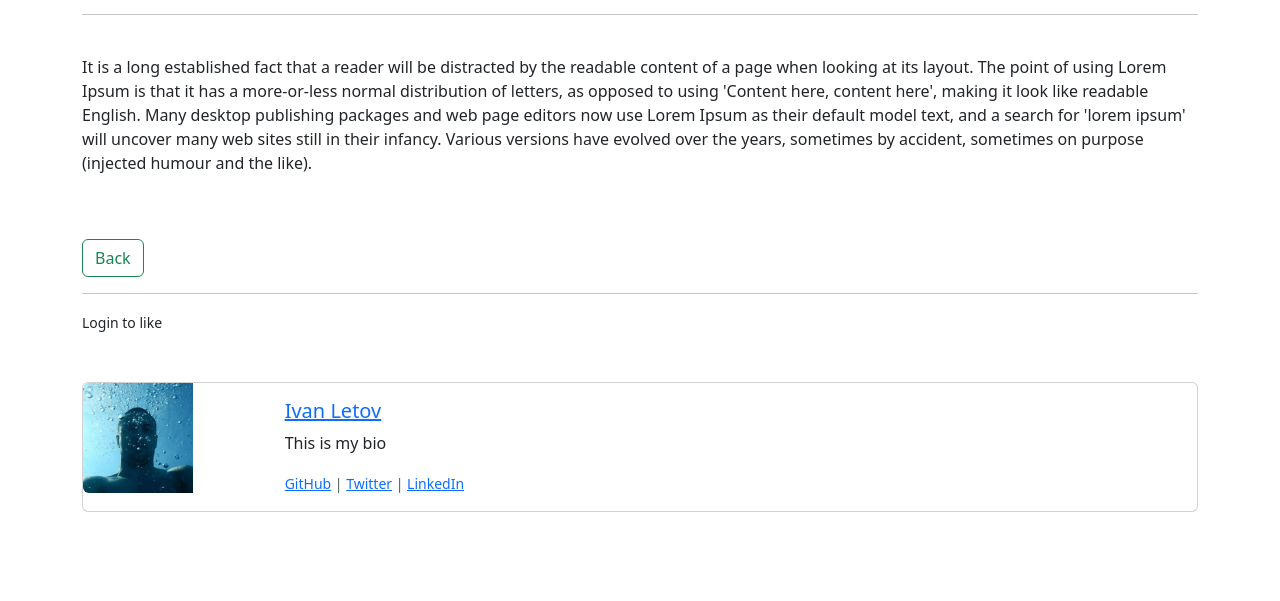
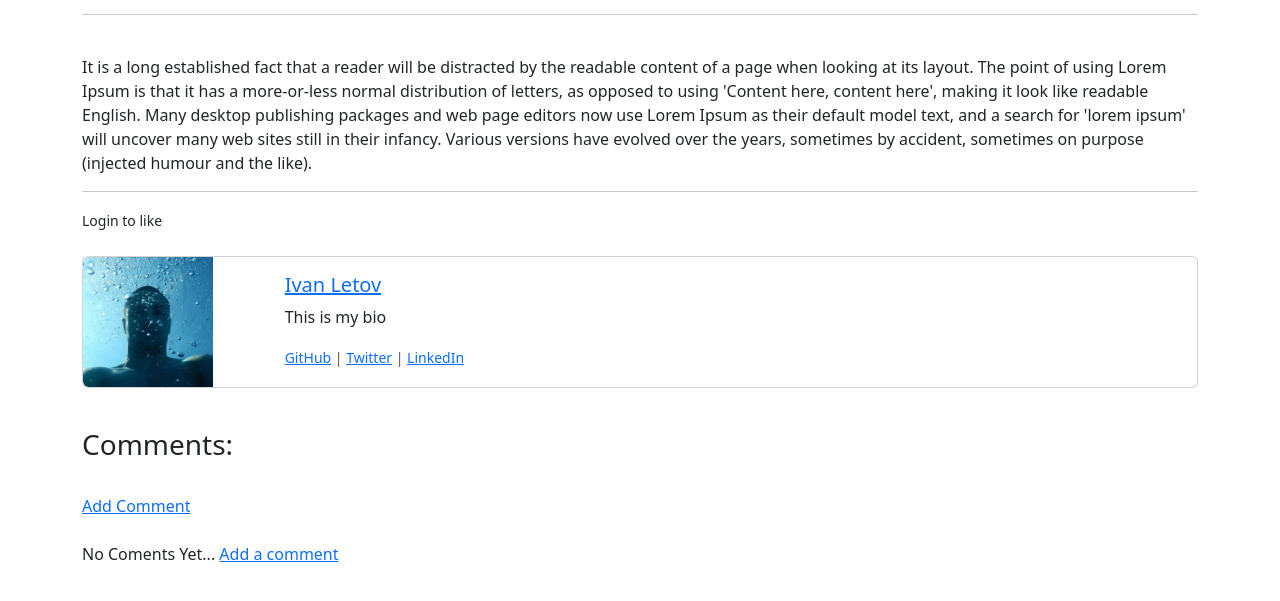
Before and after one commit to iletov/django-blog, a Django app: page /article/17 in a window 1280 px wide. Shown: the part 162-763 px from the top of the page. Run offline with Django 3.2, Linux system fonts and the light colour scheme; data comes from the database, SQL or seed files in the repository; both versions use the stored data as it was after the commit; tables that the repository leaves empty hold one stand-in row (values such as "Sample post"); some libraries are stand-ins or nearby versions.

Commit message:
Working on the comments

```diff
--- a/blog/blogers/views.py
+++ b/blog/blogers/views.py
@@ -15,7 +15,7 @@ class CreeateProfilePageView(CreateView):
 	# fields = '__all__'
 	template_name = 'registration/create_user_profile_page.html'
 
-	def form_valid(self, form):
+	def form_valid(self, form): # this function inserts the user id into the form
 		form.instance.user = self.request.user
 		return super().form_valid(form)
 
--- a/blog/myblog/admin.py
+++ b/blog/myblog/admin.py
@@ -1,6 +1,7 @@
 from django.contrib import admin
-from .models import Post, Category, Profile
+from .models import Post, Category, Profile, Comment
 
 admin.site.register(Post)
 admin.site.register(Category)
 admin.site.register(Profile)
+admin.site.register(Comment)
--- a/blog/myblog/forms.py
+++ b/blog/myblog/forms.py
@@ -1,5 +1,5 @@
 from django import forms
-from .models import Post, Category
+from .models import Post, Category, Comment
 
 # 1 - Hardcoding the category will be like:
 # categories = [('random', 'random'), ('sports', 'sports'), ('social', 'social')]
@@ -41,3 +41,14 @@ class UpdateForm(forms.ModelForm):
 			'snippet': forms.TextInput(attrs={'class': 'form-control'}),
 			'body': forms.Textarea(attrs={'class': 'form-control'}),
 		}
+
+
+class CommentForm(forms.ModelForm):
+	class Meta:
+		model = Comment
+		fields = ('name', 'body')
+
+		widgets = {
+			'name': forms.TextInput(attrs={'class':'form-control'}),
+			'body': forms.Textarea(attrs={'class':'form-control'}),
+		}
--- a/blog/myblog/models.py
+++ b/blog/myblog/models.py
@@ -54,3 +54,14 @@ class Post(models.Model):
 
 	def total_likes(self):
 		return self.likes.count()
+
+
+class Comment(models.Model):
+# The class Comment needs to be associated with the class Post.
+	post = models.ForeignKey(Post, related_name='comments', on_delete=models.CASCADE)
+	name = models.CharField(max_length=255)
+	body = models.TextField()
+	date_added = models.DateTimeField(auto_now_add=True)
+
+	def __str__(self):
+		return '%s - %s' % (self.post.title, self.name)
--- a/blog/myblog/templates/article_details.html
+++ b/blog/myblog/templates/article_details.html
@@ -15,13 +15,13 @@
 
 <hr><br>
 {% if post.header_image %}
-	<img src="{{ post.header_image.url }}">
+<img src="{{ post.header_image.url }}" width="100%">
 {% endif %}
 
 {{ post.body|safe }}
-<br><br>
 
-<a href="{% url 'home' %}" class="btn btn-outline-success">Back</a>
+
+<!-- <a href="{% url 'home' %}" class="btn btn-outline-success">Back</a> -->
 
 
 {% if user.is_authenticated %}
@@ -56,16 +56,15 @@
 	<small>Login to like</small>
 	{% endif %}
 </form>
-<br><br>
-
+<br>
 <div class="card mb-3">
 	<div class="row g-0">
 		<div class="col-md-2">
 
 			{% if post.author.profile.profile_pic %}
-     	<img src="{{ post.author.profile.profile_pic.url }}" class="img-fluid rounded-start" alt="..." width="110" height="110">
+			<img src="{{ post.author.profile.profile_pic.url }}" class="img-fluid rounded-start" alt="..." width="130" height="130">
 			{% else %}
-    	<img src="{% static 'myblog/images/default-profile-pic.png' %}" class="img-fluid rounded-start" width="110" height="110">
+			<img src="{% static 'myblog/images/default-profile-pic.png' %}" class="img-fluid rounded-start" width="100" height="100">
 			{% endif %}
 
 		</div>
@@ -86,5 +85,33 @@
 	</div>
 </div>
 
+<br>
+<h3>Comments:</h3>
+<br>
+<a href="{% url 'add_comment' post.pk %}">Add Comment</a>
+<br>
+<br>
+<!-- CODE HERE THE COMMENTS -->
+{% if not post.comments.all %}
+	<p>No Coments Yet... <a href="#">Add a comment</p>
+{% else %}
+
+	{% if user.is_authenticated %}
+
+		{% for comment in post.comments.all %}
+			<strong>
+				{{ comment.name }}
+			</strong><br>
+				{{ comment.body }}<br>
+				<small>{{ comment.date_added }}</small>
+				<br><br>
+		{% endfor %}
+
+	{% else %}
+			You need to login to comment
+	{% endif %}
+
+{% endif %}
+
 
 {% endblock %}
--- a/blog/myblog/urls.py
+++ b/blog/myblog/urls.py
@@ -1,7 +1,6 @@
 from django.urls import path
 # from . import views
-from .views import HomeView, ArticleDetailView, AddPostView, UpdatePostView, DeletePostView, AddCategoryView, CategoryView, LikeView
-
+from .views import HomeView, ArticleDetailView, AddPostView, UpdatePostView, DeletePostView, AddCategoryView, CategoryView, LikeView, AddCommentView
 
 urlpatterns = [
     # path('', views.home, name="home"),
@@ -12,5 +11,6 @@ urlpatterns = [
     path('article/<int:pk>/delete', DeletePostView.as_view(), name="delete_post"),
     path('add_category/', AddCategoryView.as_view(), name='add_category'),
     path('category/<str:cat>/', CategoryView, name='category'),
-    path('like/<int:pk>',LikeView, name='like_post')
+    path('like/<int:pk>',LikeView, name='like_post'),
+    path('article/<int:pk>/add_comment/', AddCommentView.as_view(), name='add_comment'),
 ]
--- a/blog/myblog/views.py
+++ b/blog/myblog/views.py
@@ -1,7 +1,7 @@
 from django.shortcuts import render, get_object_or_404
 from django.views.generic import ListView, DetailView, CreateView, UpdateView, DeleteView
-from .models import Post, Category
-from .forms import PostForm, UpdateForm
+from .models import Post, Category, Comment
+from .forms import PostForm, UpdateForm, CommentForm
 from django.urls import reverse_lazy, reverse
 from django.http import HttpResponseRedirect
 # Create your views here.
@@ -71,6 +71,19 @@ class AddPostView(CreateView):
 	# fields = ('title', 'body')
 
 
+class AddCommentView(CreateView):
+	model = Comment
+	form_class = CommentForm
+	template_name = 'add_comment.html'
+	# fields = '__all__'
+
+	def form_valid(self, form): # this function inserts the blogpost id into the form
+		form.instance.post_id = self.kwargs['pk'] # this is the article number
+		return super().form_valid(form)
+
+	success_url = reverse_lazy('home')
+
+
 class AddCategoryView(CreateView):
 	model = Category
 	# form_class = PostForm
```
Also changed, not shown: blog/blogers/templates/registration/login.html (+12 -1 lines), blog/myblog/templates/add_comment.html (added, +23 -0 lines), blog/myblog/templates/home.html (+17 -24 lines), blog/db.sqlite3, blog/media/images/IMG_20200322_142411.jpg (added), blog/myblog/migrations/0014_comment.py (added). Lines whose indentation alone changed are shown as unchanged.
